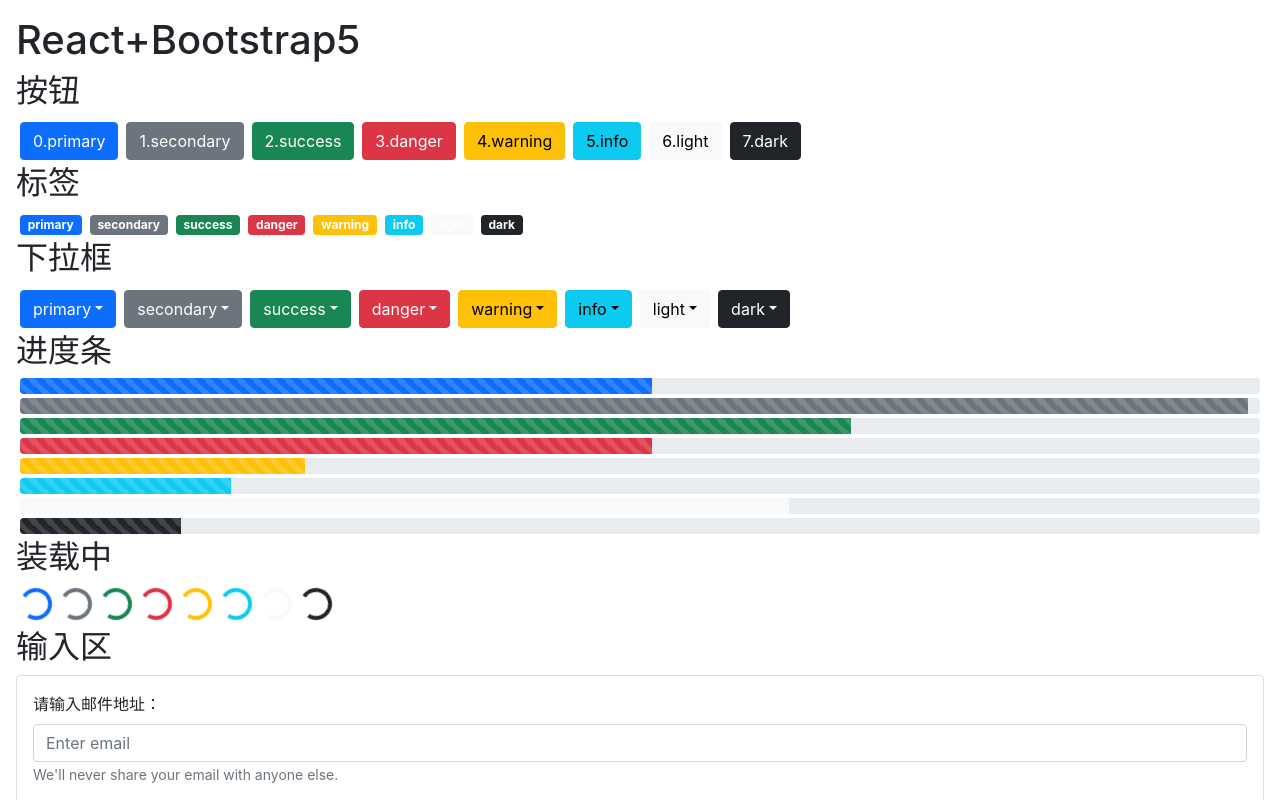
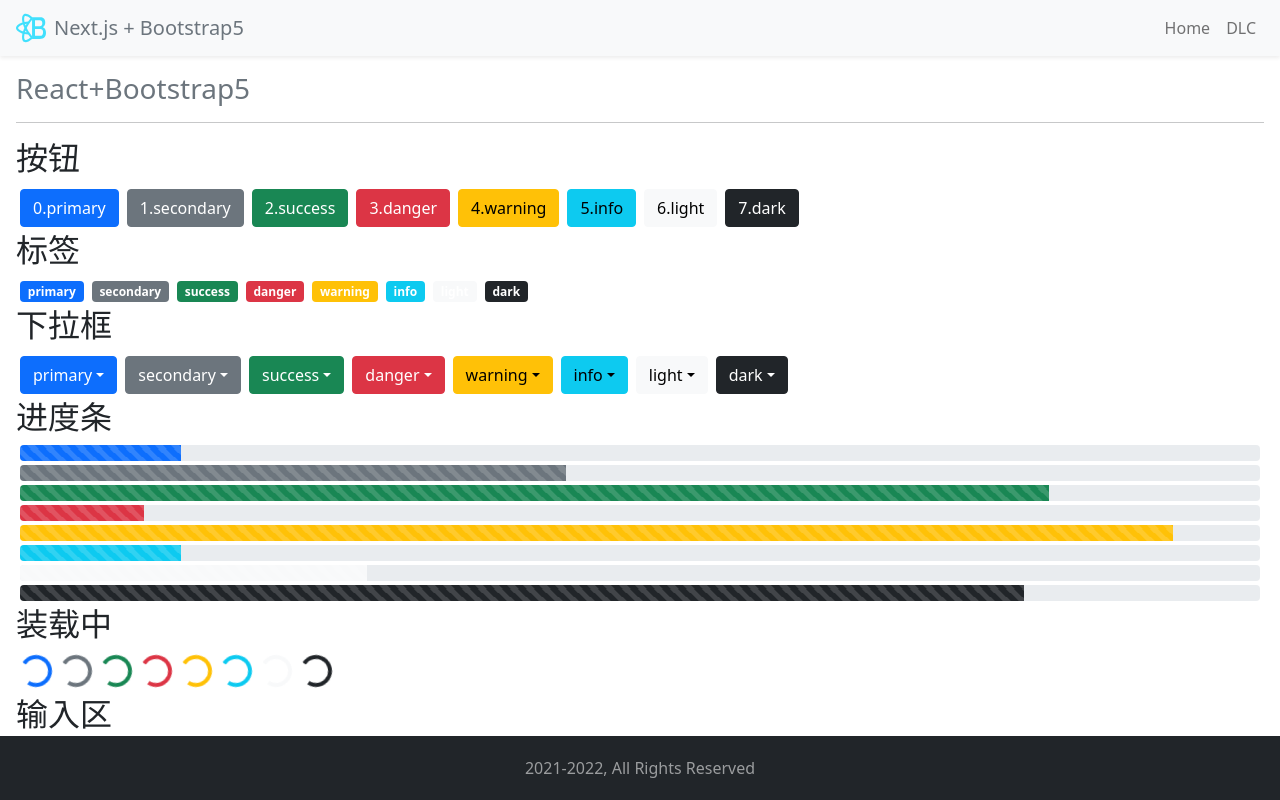
Before and after one commit to komavideo/nextbs5, a Next.js app: page /dlc in a window 1280 px wide. Shown: the top 800 px of the page. Built offline with nearby package versions, Linux system fonts and the light colour scheme.

Commit message:
加入布局

```diff
--- /dev/null
+++ b/components/layout/Footer.js
@@ -0,0 +1,18 @@
+import React from "react";
+import { Container, Navbar } from 'react-bootstrap';
+
+const Footer = () => {
+    return (
+        <div className="mt-3">
+            <Navbar fixed="bottom" variant="dark" bg="dark">
+                <Container className="justify-content-center">
+                    <Navbar.Text className="my-1">
+                        2021-2022, All Rights Reserved
+                    </Navbar.Text>
+                </Container>
+            </Navbar>
+        </div>
+    )
+}
+
+export default Footer;
--- /dev/null
+++ b/components/layout/Header.js
@@ -0,0 +1,40 @@
+import React from "react";
+import Link from "next/link";
+
+import { Navbar, Nav } from 'react-bootstrap';
+
+const Header = () => {
+    return (
+        <React.Fragment>
+            <Navbar bg="light" className='px-3 py-2 shadow-sm'>
+                <Link href="/">
+                    <Navbar.Brand style={{ cursor: 'pointer' }}>
+                        <div className="link">
+                            <img
+                                alt=""
+                                src="/logo.svg"
+                                width="30"
+                                height="30"
+                                className="d-inline-block align-top me-2" />
+                            <span className="text-secondary">Next.js + Bootstrap5</span>
+                        </div>
+                    </Navbar.Brand>
+                </Link>
+                <Nav className="ms-auto text-secondary">
+                    <Link href="/">
+                        <a className="p-2 nav-link">
+                            Home
+                        </a>
+                    </Link>
+                    <Link href="/dlc">
+                        <a className="p-2 nav-link">
+                            DLC
+                        </a>
+                    </Link>
+                </Nav>
+            </Navbar>
+        </React.Fragment>
+    )
+}
+
+export default Header;
--- /dev/null
+++ b/components/layout/MainLayout.js
@@ -0,0 +1,29 @@
+import React from "react";
+import Head from 'next/head';
+
+import Footer from "./Footer";
+import Header from "./Header";
+
+const MainLayout = ({ children, title = 'Next.js + Bootstrap5' }) => {
+    return (
+        <React.Fragment>
+            <Head>
+                <title>{title}</title>
+                <meta charSet="utf-8" />
+                <meta name="viewport" content="width=device-width, initial-scale=1, shrink-to-fit=no" />
+                <meta name="description" content="The most popular front-end framework Rebuilt for React." />
+                <link rel="icon" href="/favicon.ico" />
+            </Head>
+
+            <Header />
+
+            <main className="pb-5">
+                {children}
+            </main>
+
+            <Footer />
+        </React.Fragment >
+    )
+}
+
+export default MainLayout;
--- a/pages/_app.js
+++ b/pages/_app.js
@@ -1,9 +1,12 @@
 import 'bootstrap/dist/css/bootstrap.min.css';
-
-import '../styles/globals.css'
+import SSRProvider from 'react-bootstrap/SSRProvider';
 
 function MyApp({ Component, pageProps }) {
-    return <Component {...pageProps} />
+    return (
+        <SSRProvider>
+            <Component {...pageProps} />
+        </SSRProvider>
+    )
 }
 
 export default MyApp
--- a/pages/dlc.js
+++ b/pages/dlc.js
@@ -1,4 +1,4 @@
-import Head from 'next/head'
+import MainLayout from '../components/layout/MainLayout'
 
 import { Button, Badge, DropdownButton, ButtonGroup, Dropdown, ProgressBar, Spinner, Form } from 'react-bootstrap'
 
@@ -18,15 +18,10 @@ const DLC = () => {
         alert(`您按下了 ${variant} 颜色的按钮。`)
     }
     return (
-        <div>
-            <Head>
-                <title>React+Bootstrap5</title>
-                <meta name="description" content="The most popular front-end framework
-Rebuilt for React." />
-                <link rel="icon" href="/favicon.ico" />
-            </Head>
-            <main className='m-3'>
-                <h1>React+Bootstrap5</h1>
+        <MainLayout title='React + Bootstrap5 组件演示'>
+            <section className='m-3'>
+                <h3 className="text-secondary">React+Bootstrap5</h3>
+                <hr />
                 <div>
                     <h2>按钮</h2>
                     {
@@ -39,7 +34,7 @@ Rebuilt for React." />
                     <h2>标签</h2>
                     {
                         colorList.map((variant, idx) => (
-                            <Badge bg={variant} className='m-1'>{variant}</Badge>
+                            <Badge key={idx} bg={variant} className='m-1'>{variant}</Badge>
                         ))
                     }
                 </div>
@@ -49,7 +44,7 @@ Rebuilt for React." />
                         colorList.map((variant, idx) => (
                             <DropdownButton
                                 as={ButtonGroup}
-                                key={variant}
+                                key={idx}
                                 id={`dropdown-variants-${variant}`}
                                 variant={variant.toLowerCase()}
                                 title={variant}
@@ -70,7 +65,7 @@ Rebuilt for React." />
                     <h2>进度条</h2>
                     {
                         colorList.map((variant, idx) => (
-                            <ProgressBar striped animated variant={variant} now={Math.floor(Math.random() * 100)} className='m-1' />
+                            <ProgressBar key={idx} striped animated variant={variant} now={Math.floor(Math.random() * 100)} className='m-1' />
                         ))
                     }
                 </div>
@@ -78,7 +73,7 @@ Rebuilt for React." />
                     <h2>装载中</h2>
                     {
                         colorList.map((variant, idx) => (
-                            <Spinner animation="border" variant={variant} className='m-1' />
+                            <Spinner key={idx} animation="border" variant={variant} className='m-1' />
                         ))
                     }
                 </div>
@@ -105,8 +100,8 @@ Rebuilt for React." />
                         </Button>
                     </Form>
                 </div>
-            </main>
-        </div>
+            </section>
+        </MainLayout>
     )
 }
 
```
Also changed, not shown: components/Header.js (deleted, +0 -29 lines), pages/index.js (+3 -5 lines).
